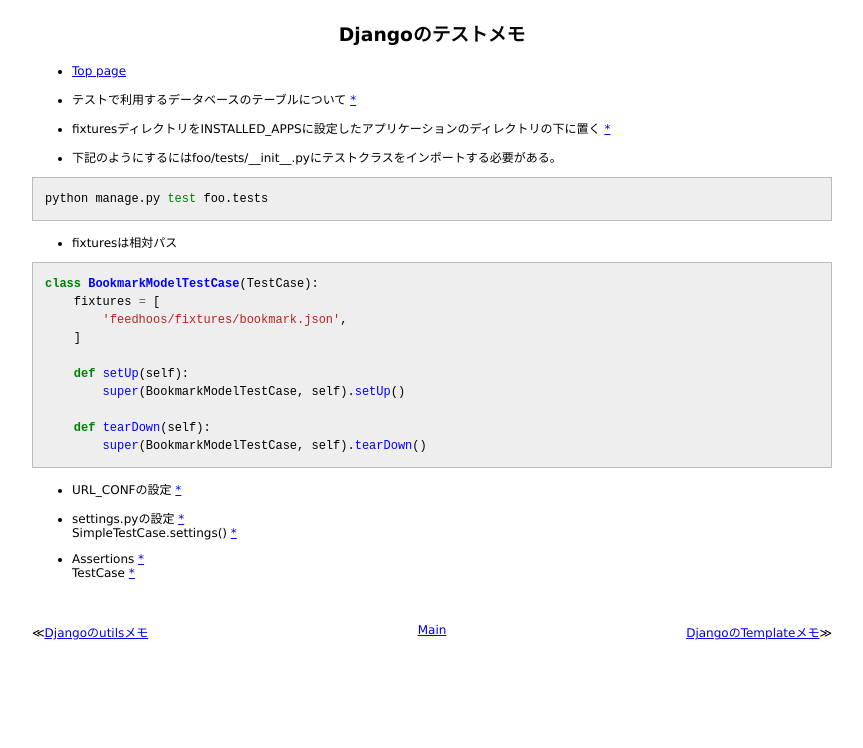
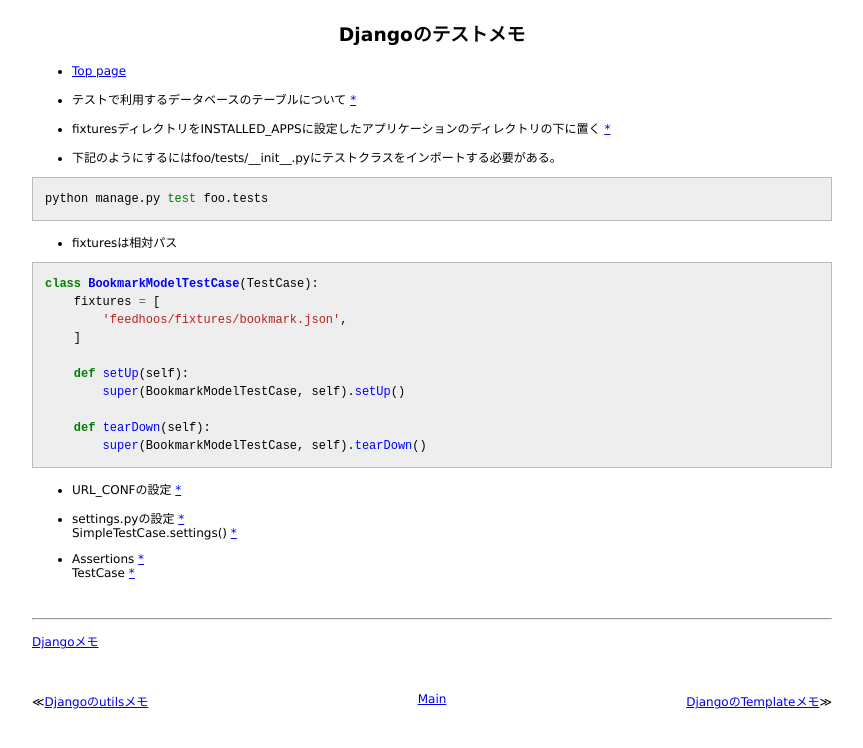
Before and after one commit to 38elements/38elements.github.com, a Jekyll site: the page built from _posts/2014-12-16-django-test.md, in a window 1280 px wide. Shown: the top 748 px of the page, without its empty margins (208-1071 px from the left). Built offline with Jekyll 4.4.1, drawn with Linux system fonts in a browser that asks for light colours.

Commit message:
Update 2014-12-16-django-test.md

```diff
--- a/_posts/2014-12-16-django-test.md
+++ b/_posts/2014-12-16-django-test.md
@@ -32,5 +32,9 @@ class BookmarkModelTestCase(TestCase):
 * settings.pyの設定 [\*](https://docs.djangoproject.com/en/stable/topics/testing/tools/#overriding-settings)
 SimpleTestCase.settings() [\*](https://docs.djangoproject.com/en/stable/topics/testing/tools/#overriding-settings)
 
-* Assertions [\*](https://docs.djangoproject.com/en/1.9/topics/testing/tools/#assertions)
+* Assertions [\*](https://docs.djangoproject.com/en/stable/topics/testing/tools/#assertions)
 TestCase [\*](http://docs.python.jp/2/library/unittest.html#unittest.TestCase)
+
+<br/>
+<hr/>
+[Djangoメモ](/2014/12/04/django.html)
```
